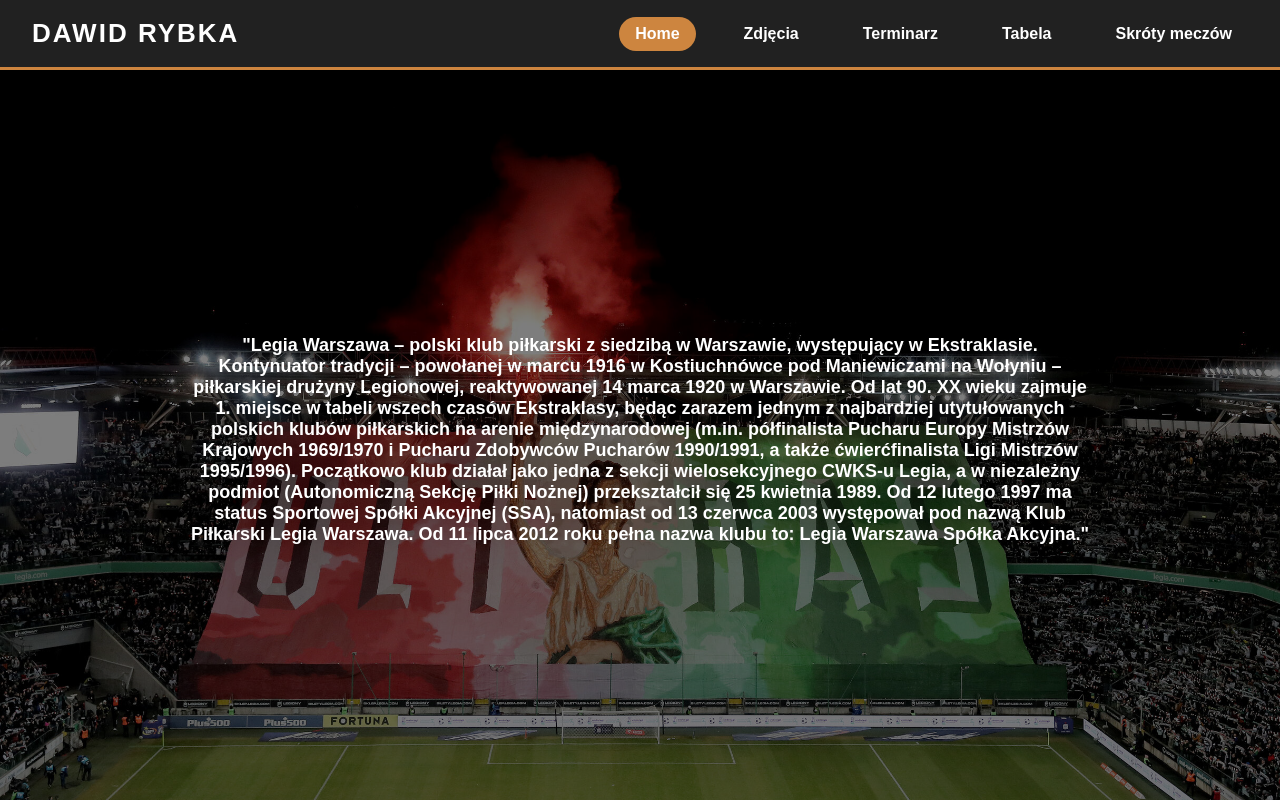
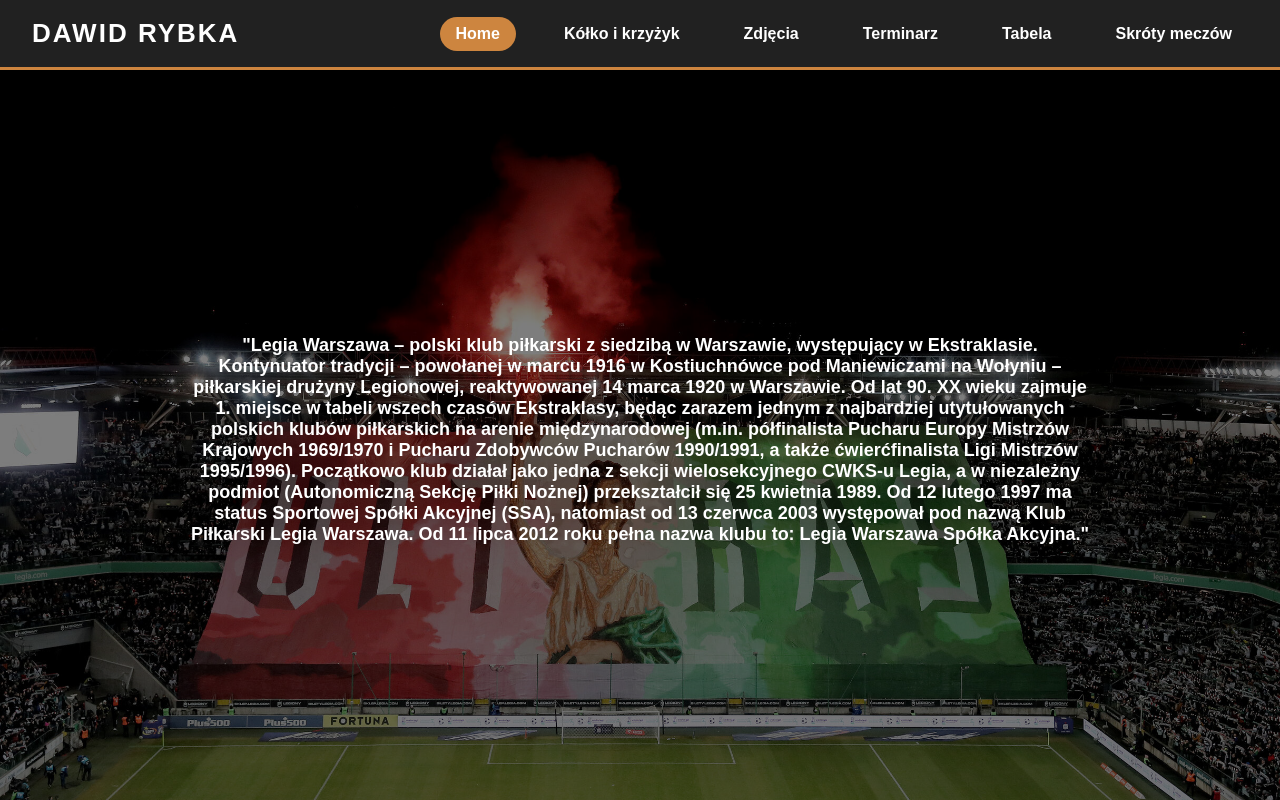
Before and after one commit to rybzilla/PWI, a plain HTML site: page index.html in a window 1280 px wide. Drawn offline with Linux system fonts and the light colour scheme.

Commit message:
Add files via upload

```diff
--- a/index.html
+++ b/index.html
@@ -18,6 +18,7 @@
 
           <div class="menu">
             <a href="index.html" class="is-active">Home</a>
+            <a href="Nawigacja/Podstrony/Gra/gra.html">Kółko i krzyżyk</a>
             <a href="#">Zdjęcia</a>
             <a href="#">Terminarz</a>
             <a href="#">Tabela</a>
```
